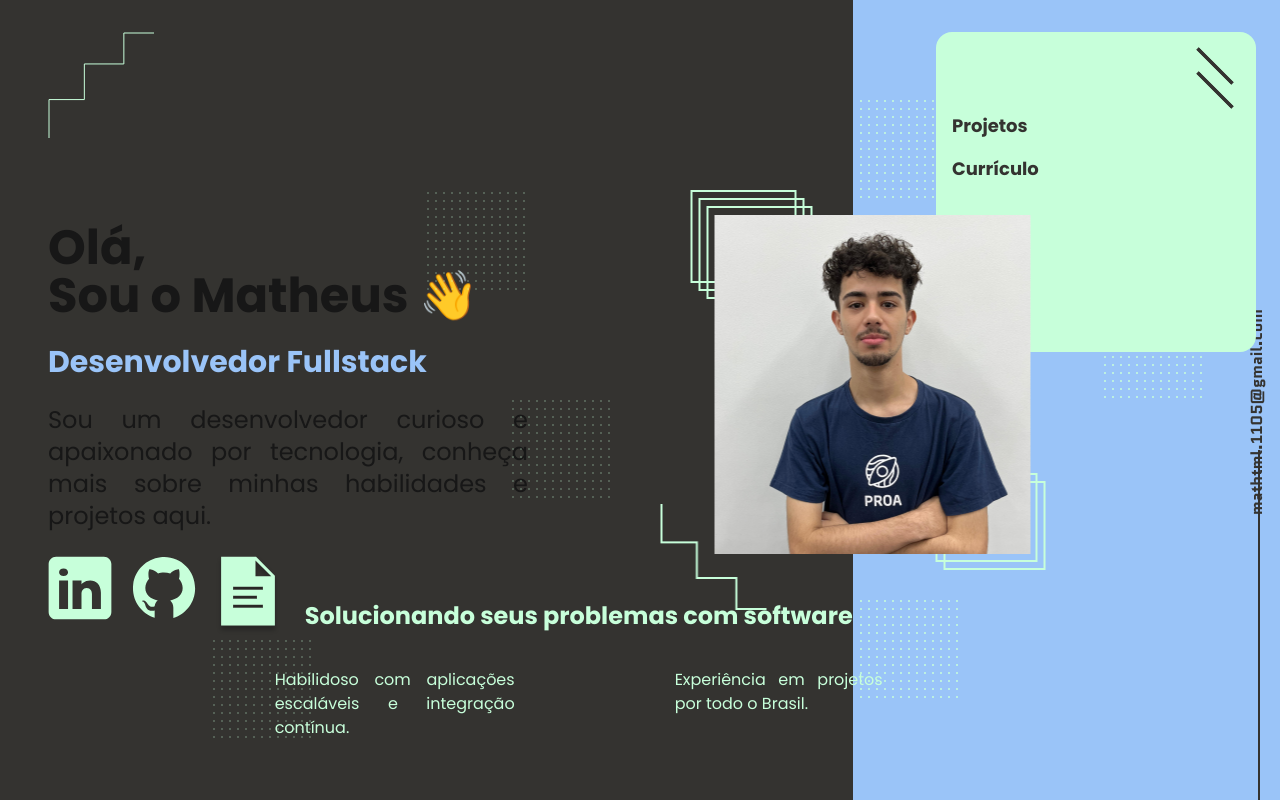
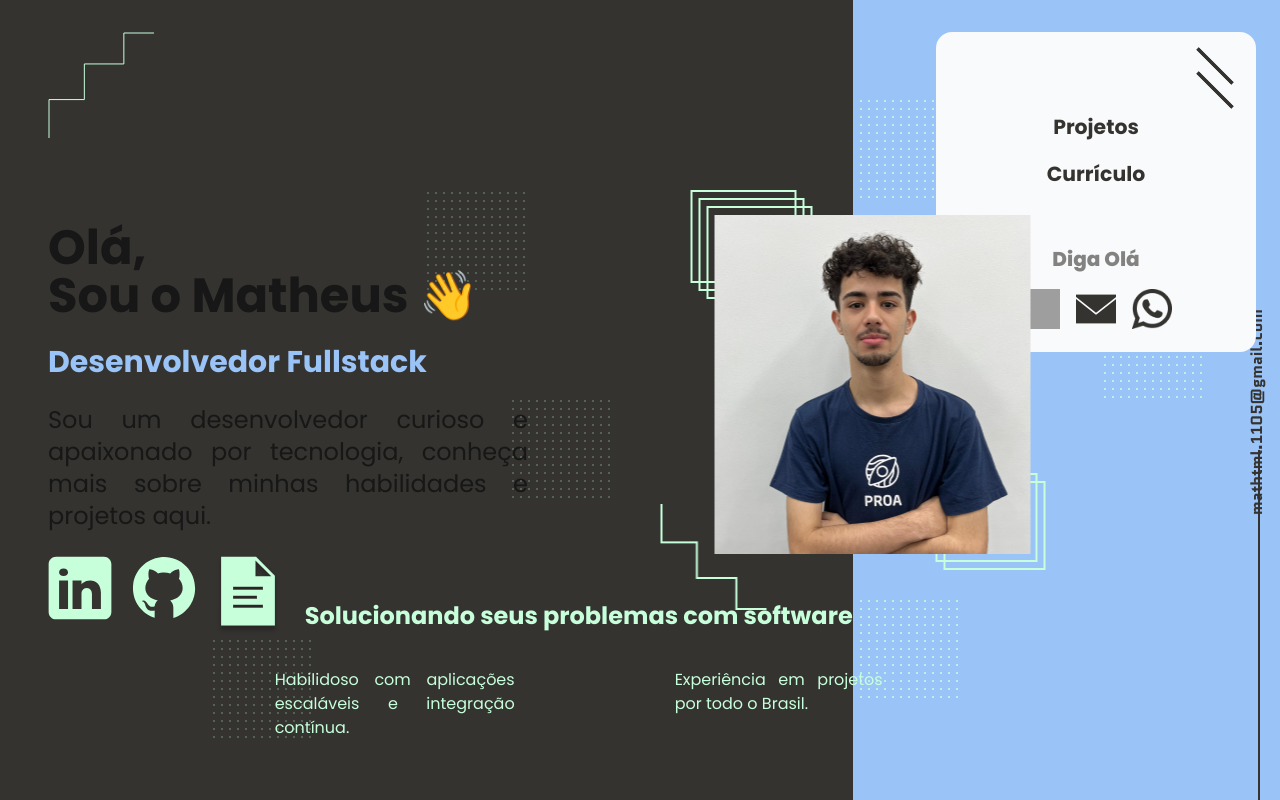
Before and after one commit to fatekkl/Portfolio-Next, a Next.js app: page / in a window 1280 px wide. Both pictures are taken after a click on the element 1205 px from the left and 78 px from the top of the page. Shown: the top 800 px of the page. Built offline with nearby package versions, Linux system fonts and the light colour scheme; grey boxes are pictures that could not be loaded.

Commit message:
minor changes

```diff
--- a/src/app/Components/Menu/index.tsx
+++ b/src/app/Components/Menu/index.tsx
@@ -13,7 +13,7 @@ export default function Menu() {
             if (scrollPosition < 840) {
                 setColor("#343330");
             } else {
-                setColor("#C7FFDA");
+                setColor("#9AC4F8");
             }
         };
 
@@ -55,12 +55,18 @@ export default function Menu() {
                     <path className="transition-all duration-500 ease-in" d="M0 2H50" stroke={color} strokeWidth="4" />
                 </svg>
             </div>
-            <div className={`flex flex-col  fixed w-80 h-80 mr-6 -mt-2 rounded-2xl transition-all duration-500 ease-in-out transform origin-top-right ${menuOpen ? "scale-100 bg-tea" : "scale-0"}`}>
-                <div className="flex flex-col gap-4 ml-4 mt-20">
-                    <p className="text-jet font-bold text-[1.125rem]">Projetos</p>
-                    <p className="text-jet font-bold text-[1.125rem]">Currículo</p>
+            <div className={`flex flex-col gap-4  fixed w-80 h-80 mr-6 -mt-2 rounded-2xl transition-all duration-500 ease-in-out transform origin-top-right ${menuOpen ? "scale-100 bg-gray-50" : "scale-0"}`}>
+                <div className="flex flex-col items-center gap-4 mt-20">
+                    <p className={`text-jet font-bold text-[1.275rem] ${menuOpen ? "opacity-100 " : "opacity-0"}`}>Projetos</p>
+                    <p className={`text-jet font-bold text-[1.275rem] ${menuOpen ? "opacity-100 " : "opacity-0"}`}>Currículo</p>
                 </div>
+                <span className="text-jet opacity-60 font-extrabold text-xl text-center mt-10">Diga Olá</span>
+                <div className="w-full flex justify-center gap-4">
+                    <img className="w-10"  src="../../../assets/linkedin.png"/>
+                    <img className="w-10" src="../../../assets/email.png"/>
+                    <img className="w-10"  src="../../../assets/whatsapp.png"/>
 
+                </div>
             </div>
         </div>
     );
```
Also changed, not shown: public/assets/email.png.
